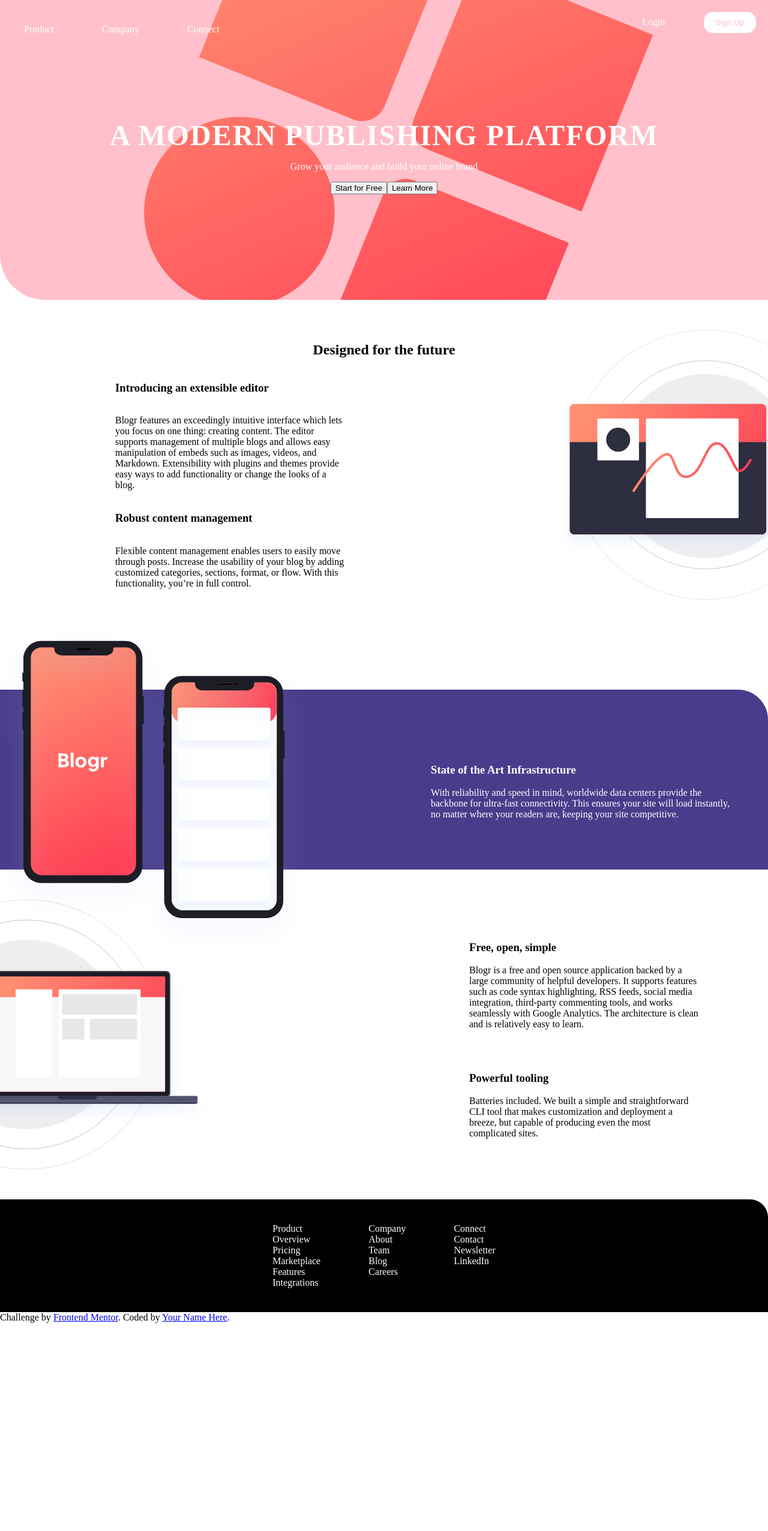
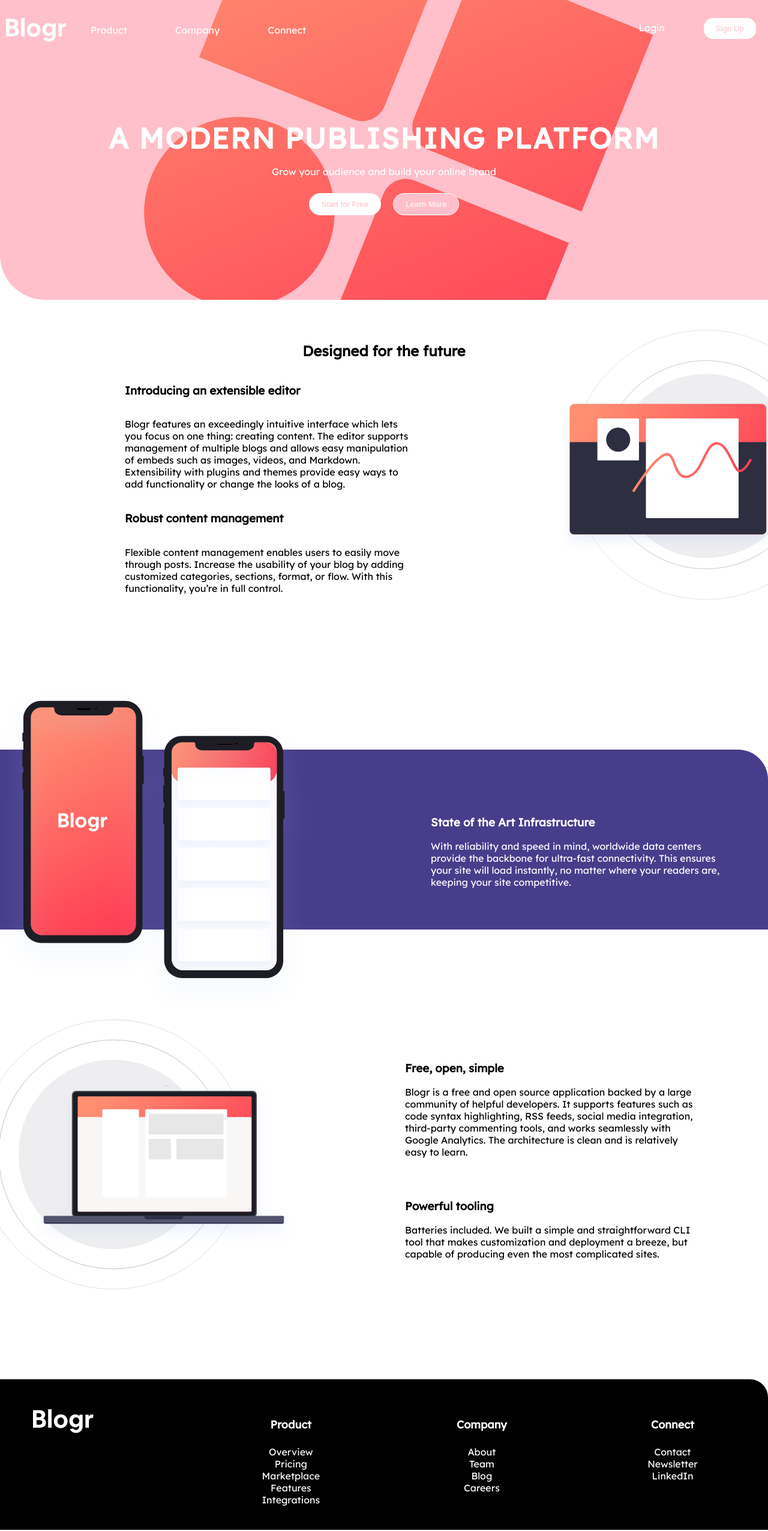
Before and after one commit to elspethcurtis/6-blogr-landing-page-main, a plain HTML site: page index.html in a window 1280 px wide. Shown: the top 2553 px of the page at 60% size. Before the commit the page ends 2206 px from the top, so only its background shows below. Drawn offline with nearby package versions, Linux system fonts and the light colour scheme.

Commit message:
added in logo, fixed footer, added font, styled buttons, made some section tweaks

```diff
--- a/index.html
+++ b/index.html
@@ -7,13 +7,14 @@
   <link rel="icon" type="image/png" sizes="32x32" href="./images/favicon-32x32.png">
   <link rel="stylesheet" href="https://use.fontawesome.com/releases/v5.15.3/css/all.css" integrity="sha384-SZXxX4whJ79/gErwcOYf+zWLeJdY/qpuqC4cAa9rOGUstPomtqpuNWT9wdPEn2fk" crossorigin="anonymous">
   <link rel="stylesheet" href="styles.css">
+  <link rel="preconnect" href="https://fonts.gstatic.com">
+<link href="https://fonts.googleapis.com/css2?family=Lexend&display=swap" rel="stylesheet">
 
   <title>Frontend Mentor | [Blogr]</title>
 
 </head>
 <body>
   <section class="section-1">
-
    <button class="ham">
     <span class="fas fa-bars menu-icon"></span>
     <span class="fas fa-times x-icon"></span>
@@ -27,7 +28,9 @@
         <li><a class="menuLink" href="#">Sign Up</a></li>
       </ul>
     <header>
+      <a href="#" class="logo-mbl"><img src="images/logo.svg"></a>
       <div class="header-left">
+        <a href="#"><img class="logo" src="images/logo.svg"></a>
         <ul class="product-header">Product
           <li class="product">Overview</li>
           <li class="product">Pricing</li>
@@ -58,8 +61,8 @@
         <h1>A modern publishing platform</h1>
         <p>Grow your audience and build your online brand</p>
 
-        <button>Start for Free</button>
-        <button>Learn More</button>
+        <button class="start-btn">Start for Free</button>
+        <button class="learn-btn">Learn More</button>
       </div>
       </section>
 
@@ -109,20 +112,22 @@
 </div>
   </section>
 <footer>
-    <ul>Product
+
+  <a><img src="images/logo.svg"></a>
+    <ul><h4>Product</h4>
     <li>Overview</li>
     <li>Pricing</li>
     <li>Marketplace</li>
     <li>Features</li>
     <li>Integrations</li>
 </ul>
-    <ul>Company
+    <ul><h4>Company</h4>
     <li>About</li>
     <li>Team</li>
     <li>Blog</li>
     <li>Careers</li>
 </ul>
-    <ul>Connect
+    <ul><h4>Connect</h4>
     <li>Contact</li>
     <li>Newsletter</li>
     <li>LinkedIn</li>
--- a/styles.css
+++ b/styles.css
@@ -8,6 +8,7 @@ body{
     flex-wrap: wrap;
     justify-content: center;
     flex-direction: column;
+    font-family: 'Lexend', sans-serif;
 }
 
 header {
@@ -34,6 +35,16 @@ ul{
     }
 }
 
+@media only screen and (min-width:800px){
+    .logo-mbl{
+        display: none;
+    }
+}
+
+.header-right{
+    margin-top:10px;
+}
+
 .header-right button,
 .header-right a {
     padding: 10px 20px;
@@ -55,6 +66,7 @@ ul{
 .company-header,
 .connect-header {
     color:white;
+    cursor:pointer;
 }
 
 .product,
@@ -104,6 +116,40 @@ ul{
     color: white;
 }
 
+button{
+    border: none;
+    border-radius: 20px;
+    padding: 10px 20px;
+    margin: 10px;
+    cursor: pointer;
+}
+
+.start-btn {
+    background: white;
+    color: pink;
+    transition: .3s;
+    border:1px solid white;
+}
+
+.start-btn:hover{
+    background:pink;
+    color:white;
+    border:white 1px solid;
+}
+
+.learn-btn{
+    background: pink;
+    color:white;
+    border: 1px white solid;
+    transition: .3s;
+}
+
+.learn-btn:hover{
+    background:white;
+    color:pink;
+    border:1 px white solid;
+}
+
 .columns-1{
     display: flex;
     flex-wrap: wrap;
@@ -136,10 +182,10 @@ ul{
         background-image: url(images/illustration-editor-desktop.svg);
         height: 450px;
         background-repeat: no-repeat;
-        background-position: 115% 50%;
+        background-position: 135% 50%;
         background-size: contain;
         margin-top: 50px;
-        margin-bottom: 50px;
+        margin-bottom: 150px;
     }
 
     .section-2-mbl-img {
@@ -147,7 +193,7 @@ ul{
     }
 
     .columns-1 {
-        width: 40%;
+        width: 50%;
         margin-left: 10%;
     }
 
@@ -156,6 +202,12 @@ ul{
         flex-wrap: wrap;
         justify-content: left;
         text-align: left;
+    }
+}
+
+@media only screen and (min-width:1000px){
+    .section-2{
+        background-position: 115% 50%;
     }
 }
 
@@ -185,7 +237,13 @@ ul{
     color: white;
 }
 
-@media only screen and (min-width:600px){
+@media only screen and (min-width:550px){
+    .section-3{
+        height:675px;
+    }
+}
+
+@media only screen and (min-width:800px){
     .section-3 {
         display: flex;
         align-items: center;
@@ -229,22 +287,21 @@ ul{
 
 @media only screen and (min-width:800px) {
     .section-4 {
-        margin-top: 50px;
+        margin-top: 150px;
         width:100%;
         background-image: url(images/illustration-laptop-desktop.svg);
         height: 450px;
         background-size: contain;
         background-repeat: no-repeat;
-        background-position: -25% 50%;
+        background-position: -45% 50%;
         display: flex;
         justify-content: flex-end;
-        margin-top: 50px;
-        margin-bottom: 50px;
+        margin-bottom: 150px;
     }
 
     .columns-2{
-        width:40%;
-        margin-right: 50px;
+        width:50%;
+        margin-right: 100px;
     }
 
     .section-4 img{
@@ -261,6 +318,13 @@ ul{
 
     .section-4 div{
         text-align:left;
+        margin-left:110px;
+    }
+}
+
+@media only screen and (min-width:1000px){
+    .section-4{
+        background-position: -5% 50%;
     }
 }
 
@@ -272,6 +336,45 @@ footer{
     color: white;
     background: black;
     border-radius: 0px 30px 0 0;
+    flex-wrap: wrap;
+}
+
+footer a{
+    margin-top:50px;
+    margin-right:25px;
+    width:100%;
+    display:flex;
+    justify-content: center;
+}
+
+footer ul{
+    width:100%;
+    text-align:center;
+}
+
+footer h4{
+    font-size:18px;
+}
+
+@media only screen and (min-width:800px){
+    footer{
+        flex-wrap:nowrap;
+    }
+
+    footer a{
+        display:block;
+        margin-left:55px;
+    }
+}
+
+.logo-mbl{
+    margin-top: 30px;
+    margin-left: 20px;
+}
+
+.logo{
+    margin-top: 30px;
+    margin-left: 10px;
 }
 
 .ham {
@@ -279,11 +382,11 @@ footer{
     z-index: 100;
     top: 1rem;
     right: 1rem;
-    width: 1rem;
-    height: 1rem;
-    border:none;
+    width: 50px;
+    height: 50px;
     background:pink;
     cursor: pointer;
+    color:white;
   }
 
   @media only screen and (min-width:800px) {
```
